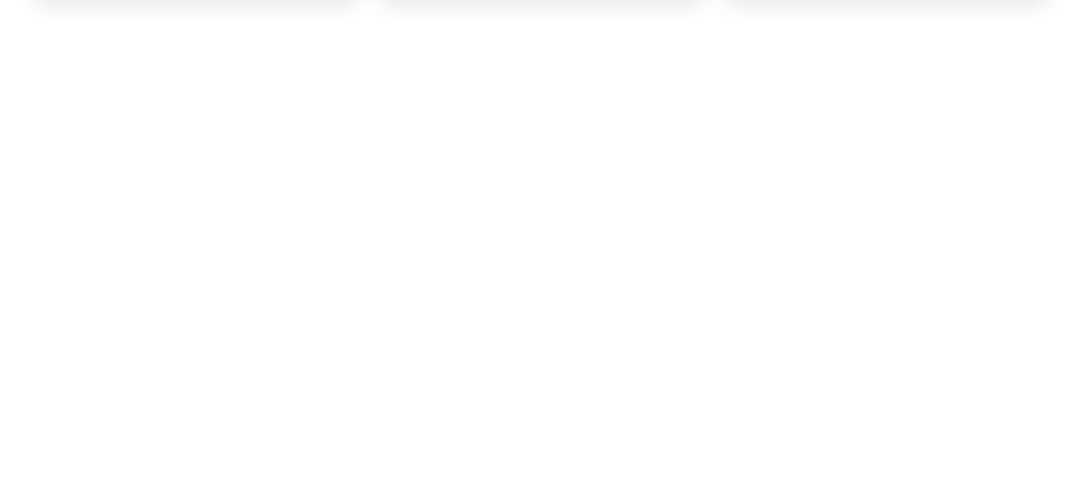
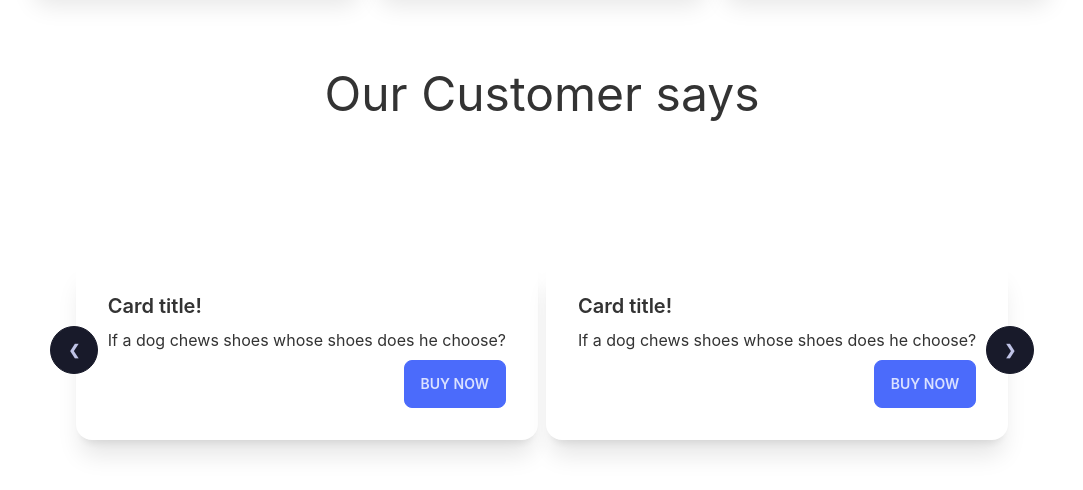
Before and after one commit to Lil-boss/Autima-car, a React (Create React App) app: page / in a window 1280 px wide. Shown: the part 1418-1908 px from the top of the page, without its empty margins (98-1181 px from the left). Before the commit the page ends 1488 px from the top, so only its background shows below. Built offline with nearby package versions, Linux system fonts and the light colour scheme.

Commit message:
reviews ready

```diff
--- a/src/components/ReviewsCard/ReviewsCard.jsx
+++ b/src/components/ReviewsCard/ReviewsCard.jsx
@@ -0,0 +1,17 @@
+import React from 'react';
+
+const ReviewsCard = () => {
+    return (
+        <div class="card max-w-lg bg-base-100 shadow-xl">
+            <div class="card-body">
+                <h2 class="card-title">Card title!</h2>
+                <p>If a dog chews shoes whose shoes does he choose?</p>
+                <div class="card-actions justify-end">
+                    <button class="btn btn-primary">Buy Now</button>
+                </div>
+            </div>
+        </div>
+    );
+};
+
+export default ReviewsCard;
--- a/src/pages/Home/Home.jsx
+++ b/src/pages/Home/Home.jsx
@@ -8,8 +8,8 @@
         <div>
             <Banner />
             <div>
-                <div className='w-4/5 mx-auto my-20'>
-                    <div className='grid grid-cols-3 gap-3'>
+                <div className='w-4/5 mx-auto'>
+                    <div className='grid grid-cols-3 gap-3  my-20'>
                         <ProductCard />
                         <ProductCard />
                         <ProductCard />
@@ -17,9 +17,12 @@
                         <ProductCard />
                         <ProductCard />
                     </div>
+                    <div>
+                        <h1 className='text-5xl text-center mb-10'>Our Customer says</h1>
+                        <Reviews />
+                    </div>
                 </div>
             </div>
-            <Reviews />
         </div>
     );
 };
--- a/src/pages/Home/Reviews.jsx
+++ b/src/pages/Home/Reviews.jsx
@@ -1,9 +1,46 @@
 import React from 'react';
+import ReviewsCard from '../../components/ReviewsCard/ReviewsCard';
 
 const Reviews = () => {
     return (
-        <div>
 
+        <div class="carousel max-w-full h-96">
+            <div id="review1" class="carousel-item relative w-full flex justify-center items-center">
+                <div className='flex justify-center items-center'>
+                    <div className='grid grid-cols-2 gap-2'>
+                        <ReviewsCard id="review1" />
+                        <ReviewsCard id="review1" />
+                    </div>
+                </div>
+                <div class="absolute flex justify-between transform -translate-y-1/2 left-5 right-5 top-1/2">
+                    <a href="#review3" class="btn btn-circle">❮</a>
+                    <a href="#review2" class="btn btn-circle">❯</a>
+                </div>
+            </div>
+            <div id="review2" class="carousel-item relative w-full flex justify-center items-center">
+                <div className='flex justify-center items-center'>
+                    <div className='grid grid-cols-2 gap-2'>
+                        <ReviewsCard id="review2" />
+                        <ReviewsCard id="review2" />
+                    </div>
+                </div>
+                <div class="absolute flex justify-between transform -translate-y-1/2 left-5 right-5 top-1/2">
+                    <a href="#review1" class="btn btn-circle">❮</a>
+                    <a href="#review3" class="btn btn-circle">❯</a>
+                </div>
+            </div>
+            <div id="review3" class="carousel-item relative w-full flex justify-center items-center">
+                <div className='flex justify-center items-center'>
+                    <div className='grid grid-cols-2 gap-2'>
+                        <ReviewsCard id="review3" />
+                        <ReviewsCard id="review3" />
+                    </div>
+                </div>
+                <div class="absolute flex justify-between transform -translate-y-1/2 left-5 right-5 top-1/2">
+                    <a href="#review2" class="btn btn-circle">❮</a>
+                    <a href="#review1" class="btn btn-circle">❯</a>
+                </div>
+            </div>
         </div>
     );
 };
```
